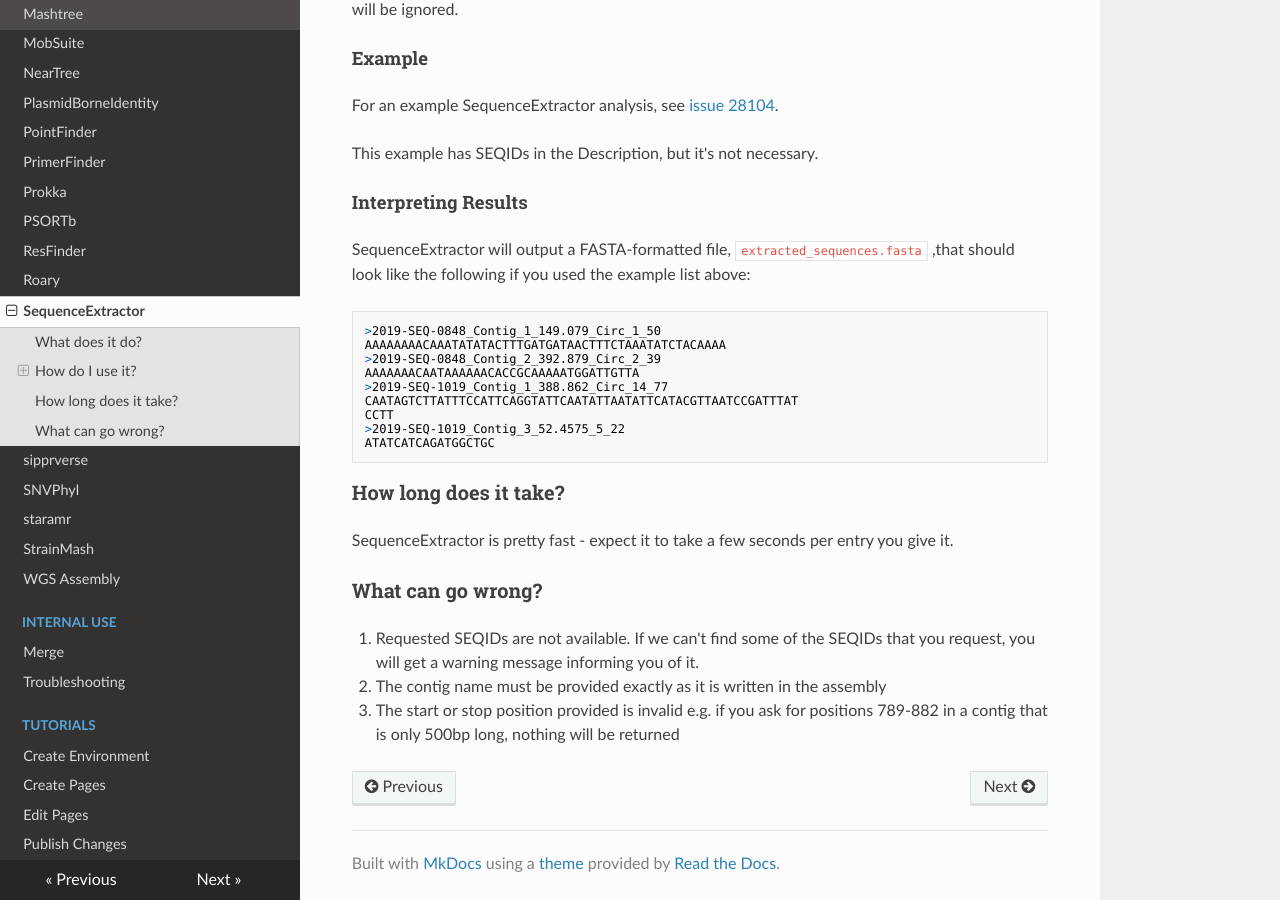
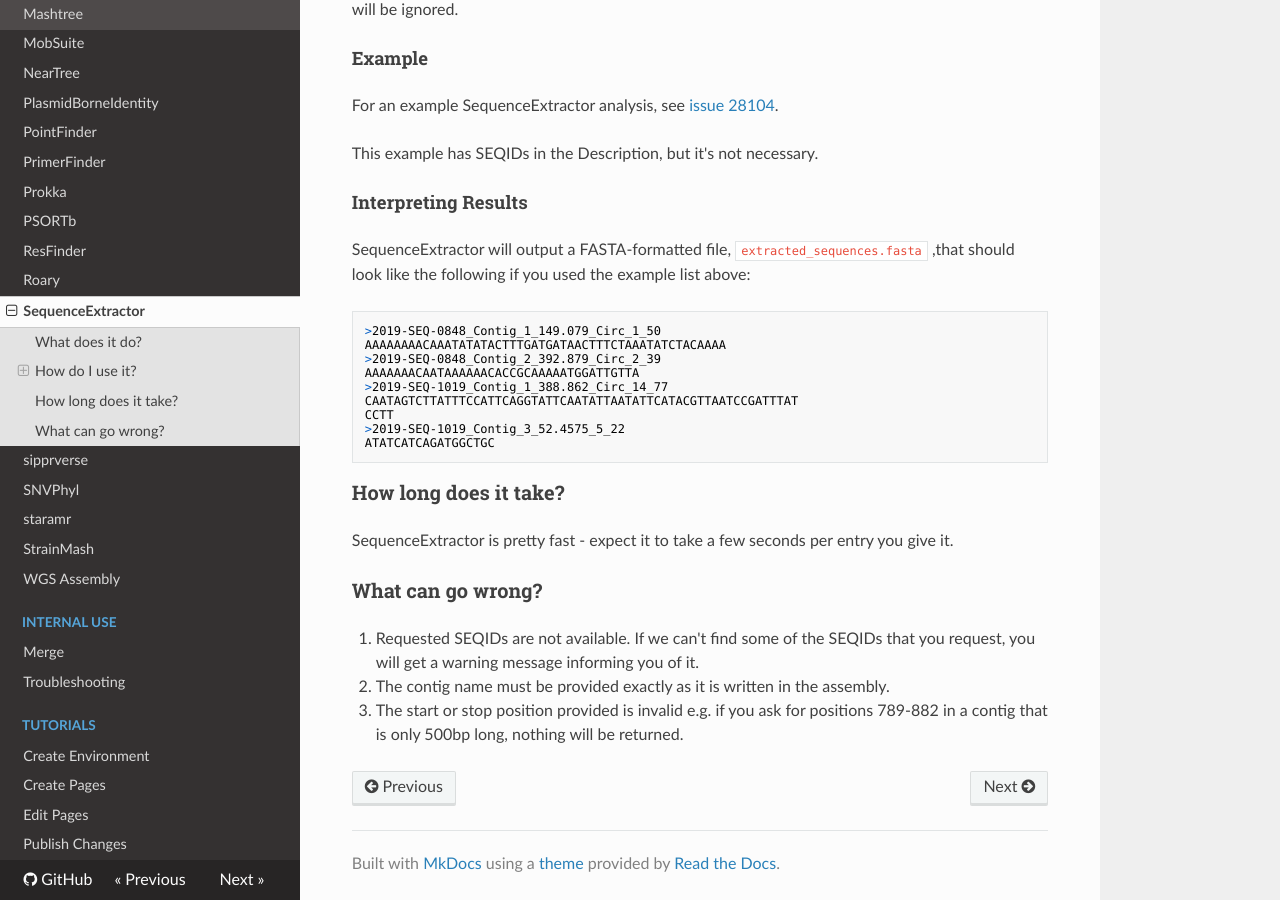
Before and after one commit to OLC-Bioinformatics/redmine-docs, an MkDocs documentation site: the page built from docs/analysis/sequence_extractor.md, in a window 1280 px wide and 900 px high, scrolled down 1278 px. Built offline with MkDocs 1.6.1, drawn with Linux system fonts in a browser that asks for light colours; nearby versions of some CDN libraries.

Commit message:
Merged branches

```diff
--- a/docs/analysis/sequence_extractor.md
+++ b/docs/analysis/sequence_extractor.md
@@ -78,5 +78,5 @@ SequenceExtractor is pretty fast - expect it to take a few seconds per entry you
 
 1. Requested SEQIDs are not available. If we can't find some of the SEQIDs that you request,
 you will get a warning message informing you of it.
-2. The contig name must be provided exactly as it is written in the assembly
-3. The start or stop position provided is invalid e.g. if you ask for positions 789-882 in a contig that is only 500bp long, nothing will be returned
+2. The contig name must be provided exactly as it is written in the assembly.
+3. The start or stop position provided is invalid e.g. if you ask for positions 789-882 in a contig that is only 500bp long, nothing will be returned.
--- a/mkdocs.yml
+++ b/mkdocs.yml
@@ -1,7 +1,7 @@
 site_name: OLC Redmine Automator
 site_url: https://olc-bioinformatics.github.io/redmine-docs
 site_description: Instructions for OLC Redmine Usage
-#repo_url: https://github.com/forestdussault/OLCRedmineAutomator
+repo_url: https://github.com/OLC-LOC-Bioinformatics/OLCRedmineAutomator
 theme: readthedocs
 
 nav:
```
